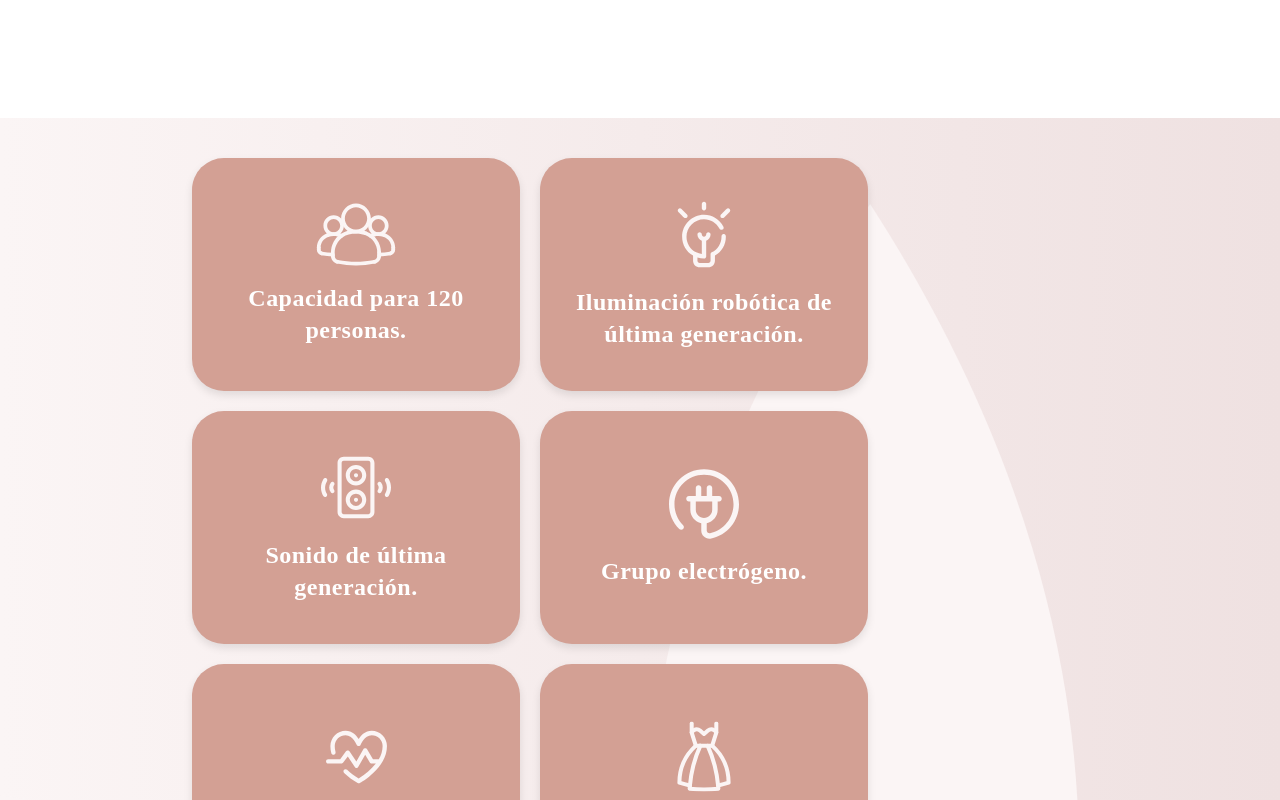
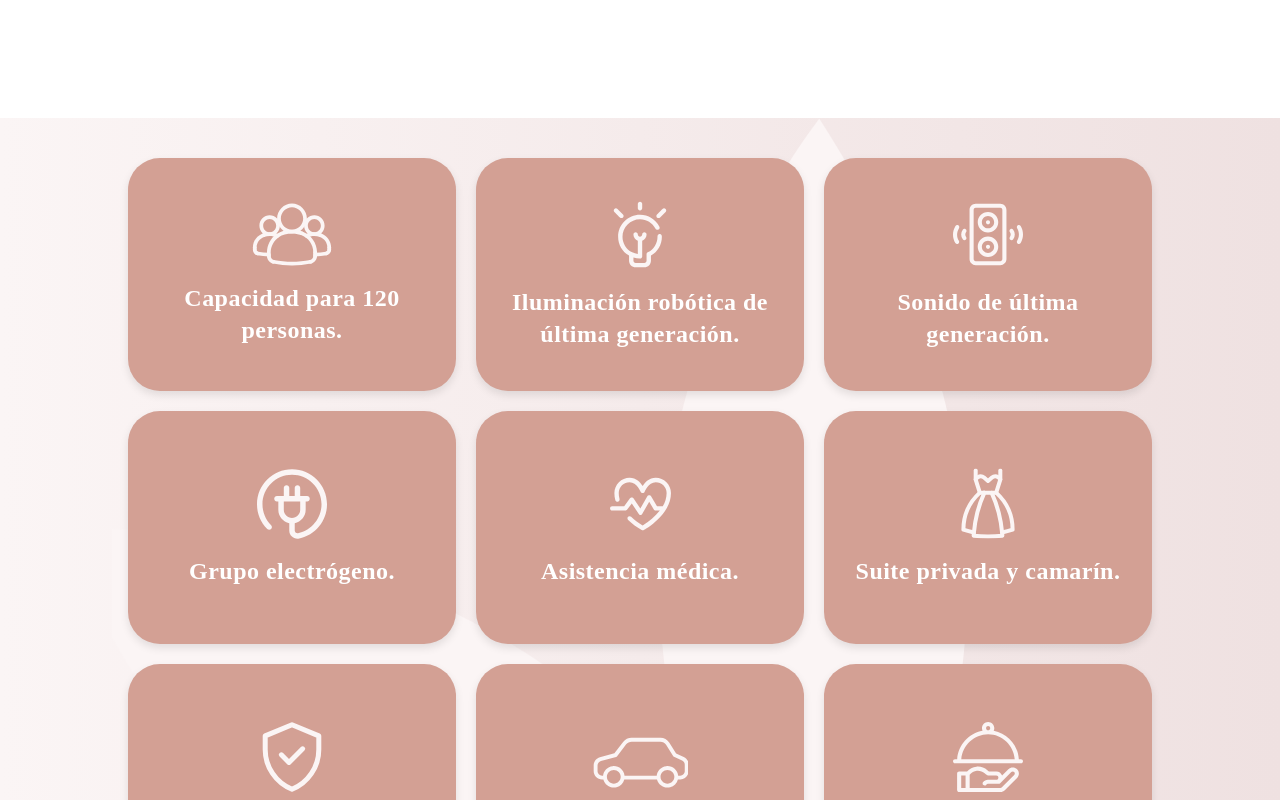
Before and after one commit to santiuh/carlosterzano, a Nuxt app: page /servicios in a window 1280 px wide. Shown: the part 1086-1886 px from the top of the page. Built offline with nearby package versions, Linux system fonts and the light colour scheme.

Commit message:
cuadricula lista y pevio ainstalar ssmptjs

```diff
--- /dev/null
+++ b/components/CardCuadricula.vue
@@ -0,0 +1,16 @@
+<template>
+           <button @click="oculto = !oculto" class="p-6 hover:xl:scale-105 hover:bg-secondary transition-all flex rounded-[32px] xl:gap-[16px] justify-center items-center flex-col bg-primary xl:w-[328px] xl:h-[233px]" style="box-shadow: 0px 4px 8px 0px rgba(0, 0, 0, 0.10);">
+                <NuxtPicture :src="data.url"></NuxtPicture>
+                <div class="hidden xl:flex font-bold tracking-[0.48px] text-center text-2xl">{{ data.texto }}</div>
+            </button>
+            <div @click="oculto = !oculto" :class="oculto? 'hidden' : 'flex xl:hidden'" class="flex absolute w-full p-4 justify-center h-full items-center">
+                <button  class=" flex h-[60%] w-[90%] p-6 hover:xl:scale-105 bg-secondary transition-all rounded-[32px] xl:gap-[16px] justify-center items-center flex-col xl:w-[328px] xl:h-[233px] shadow-2xl" style="box-shadow: 0px 4px 8px 0px rgba(0, 0, 0, 0.10);">
+                    <NuxtPicture :src="data.url"></NuxtPicture>
+                    <div class="flex font-bold tracking-[0.48px] text-center text-2xl">{{ data.texto }}</div>
+                </button>
+            </div>
+</template>
+<script setup>
+const oculto = ref(true)
+const props = defineProps(['data'])
+</script>
--- a/components/Cuadricula.vue
+++ b/components/Cuadricula.vue
@@ -1,13 +1,21 @@
 <template>
     <section class="flex flex-col w-full mb-[93px]" style="background: linear-gradient(90deg, #FBF5F5 0%, #EFE1E1 100%);">
-        <div class="xl:max-w-[1440px]  flex-wrap flex px-4 xl:px-[192px] gap-5 text-white self-center justify-center xl:justify-start py-10  bg-[url(/fondo_cuadricula.svg)] bg-no-repeat bg-contain bg-[center_right_200px]">
-            <button @click="" v-for="dato in data" class="p-6 hover:xl:scale-105 hover:bg-secondary transition-all flex rounded-[32px] xl:gap-[16px] justify-center items-center flex-col bg-primary xl:w-[328px] xl:h-[233px] w-1/4 overflow-hidden" style="box-shadow: 0px 4px 8px 0px rgba(0, 0, 0, 0.10);">
-                <NuxtPicture :src="dato.url"></NuxtPicture>
-                <div class=" hidden xl:flex font-bold tracking-[0.48px] text-center text-2xl">{{dato.texto }}</div>
-            </button>
-        </div>
+      <div class="relative xl:max-w-[1440px] px-4  grid grid-cols-3 gap-5 text-white self-center justify-center xl:justify-start py-10  bg-[url(/fondo_cuadricula.svg)] bg-no-repeat bg-bottom bg-contain xl:bg-[center_right_200px]">
+        <CardCuadricula v-for="(dato, i ) in data" :key="i" :data="dato"></CardCuadricula>
+      </div>
     </section>
-</template>
-<script setup>
- const data = [{url:'/grupo.svg',texto:'Capacidad para 120 personas.'},{url:'/lamparita.svg',texto:'Iluminación robótica de última generación.'},{url:'/parlante.svg',texto:'Sonido de última generación.'},{url:'/cable.svg',texto:'Grupo electrógeno.'},{url:'/latido.svg',texto:'Asistencia médica.'},{url:'/vestido.svg',texto:'Suite privada y camarín.'},{url:'/seguridad.svg',texto:'Seguridad privada.'},{url:'/coche.svg',texto:'Estacionamiento interno'},{url:'/catering.svg',texto:'Catering exclusivo. '},]
-</script>
+  </template>
+
+  <script setup>
+  const data = [
+    {url:'/grupo.svg',texto:'Capacidad para 120 personas.'},
+    {url:'/lamparita.svg',texto:'Iluminación robótica de última generación.'},
+    {url:'/parlante.svg',texto:'Sonido de última generación.'},
+    {url:'/cable.svg',texto:'Grupo electrógeno.'},
+    {url:'/latido.svg',texto:'Asistencia médica.'},
+    {url:'/vestido.svg',texto:'Suite privada y camarín.'},
+    {url:'/seguridad.svg',texto:'Seguridad privada.'},
+    {url:'/coche.svg',texto:'Estacionamiento interno'},
+    {url:'/catering.svg',texto:'Catering exclusivo.'},
+  ];
+  </script>
--- a/components/Formulario.vue
+++ b/components/Formulario.vue
@@ -12,12 +12,12 @@
             <div class="flex flex-col xl:flex-row gap-[26px] xl:gap-[60px]">
                 <div class="flex flex-col xl:w-1/2">
                     <div class="text-xl font-bold leading-10">Nombre y Apellido</div>
-                    <input class="h-[60px] focus:border-primary outline-none transition-all duration-300 px-5 rounded-[4px] border border-[#DBD2D2]" type="text" name="" id="">
+                    <input v-model="mensaje.cliente" class="h-[60px] focus:border-primary outline-none transition-all duration-300 px-5 rounded-[4px] border border-[#DBD2D2]" type="text" name="" id="">
                 </div>
                 <div class="flex flex-col xl:w-1/2">
                     <div class="text-xl font-bold leading-10">Tipo de Evento</div>
                     <div class="flex w-full relative">
-                        <select class="h-[60px] hover:cursor-pointer focus:border-primary outline-none transition-all duration-300 w-full pl-6 rounded-[4px] appearance-none border border-[#DBD2D2]" name="" id="">
+                        <select v-model="mensaje.tipodeevento" class="h-[60px] hover:cursor-pointer focus:border-primary outline-none transition-all duration-300 w-full pl-6 rounded-[4px] appearance-none border border-[#DBD2D2]" name="" id="">
                             <option disabled selected value="">Seleccione una opción</option>
                             <option value="">Selecciaa una opción</option>
                         </select>
@@ -27,12 +27,12 @@
             </div>            <div class="flex flex-col xl:flex-row  gap-[26px] xl:gap-[60px]">
                 <div class="flex flex-col xl:w-1/2">
                     <div class="text-xl font-bold leading-10">Correo Electrónico</div>
-                    <input class="h-[60px] px-5 focus:border-primary outline-none transition-all duration-300  rounded-[4px] border border-[#DBD2D2]" type="text" name="" id="">
+                    <input v-model="mensaje.correo" class="h-[60px] px-5 focus:border-primary outline-none transition-all duration-300  rounded-[4px] border border-[#DBD2D2]" type="email" name="" id="">
                 </div>
                 <div class="flex flex-col xl:w-1/2">
                     <div class="text-xl font-bold leading-10">Cantidad de Invitados</div>
                     <div class="flex w-full relative">
-                        <select class="h-[60px]  hover:cursor-pointer focus:border-primary outline-none transition-all duration-300 w-full pl-6 rounded-[4px] appearance-none border border-[#DBD2D2]" name="" id="">
+                        <select v-model="mensaje.cantidaddeinvitados" class="h-[60px]  hover:cursor-pointer focus:border-primary outline-none transition-all duration-300 w-full pl-6 rounded-[4px] appearance-none border border-[#DBD2D2]" name="" id="">
                             <option disabled selected value="">Seleccione una opción</option>
                             <option value="">Selecciaa una opción</option>
                         </select>
@@ -43,25 +43,37 @@
             <div class="flex flex-col xl:flex-row  gap-[26px] xl:gap-[60px]">
                 <div class="flex flex-col xl:w-1/2">
                     <div class="text-xl font-bold leading-10">Teléfono</div>
-                    <input  class="h-[60px] px-5 focus:border-primary outline-none transition-all duration-300  rounded-[4px] border border-[#DBD2D2]" type="text" name="" id="">
+                    <input :class="mensaje.telefono"  class="h-[60px] px-5 focus:border-primary outline-none transition-all duration-300  rounded-[4px] border border-[#DBD2D2]" type="number" name="" id="">
                 </div>
                 <div class="flex flex-col xl:w-1/2">
                     <div class="text-xl font-bold leading-10">Fecha del Evento</div>
                     <div class="flex w-full relative">
-                        <input class="h-[60px] focus:border-primary outline-none transition-all duration-300 w-full pl-5 pr-6 rounded-[4px] border border-[#DBD2D2]" type="date" name="" id="">
+                        <input v-memo="mensaje.fechadelevento" class="h-[60px] focus:border-primary outline-none transition-all duration-300 w-full pl-5 pr-6 rounded-[4px] border border-[#DBD2D2]" type="date" name="" id="">
                         <div class="border-l absolute top-[1px] right-[64px] h-[97%] border-[#DBD2D2] "></div>
                     </div>
                 </div>
             </div>
             <div class="flex flex-col">
                 <div class="text-xl font-bold leading-10">Mensaje</div>
-                <input class="h-[60px] px-5 focus:border-primary outline-none transition-all duration-300 rounded-[4px] border border-[#DBD2D2]" type="text" name="" id="">
+                <input v-model="mensaje.mensaje" class="h-[60px] px-5 focus:border-primary outline-none transition-all duration-300 rounded-[4px] border border-[#DBD2D2]" type="text" name="" id="">
             </div>
             <BotonesBoton class="mt-[20px]" texto="Enviar formulario"></BotonesBoton>
         </div>
 
     </section>
 </template>
+<script setup>
+const mensaje = ref({
+  cliente:'',
+  correo:'',
+  telefono:'',
+  tipodeevento:'',
+  cantidaddeinvitados:'',
+  fechadelevento:'',
+  mensaje:'',
+
+})
+</script>
 <style>
 select {
     background-image: url("/chevron.svg");
```
